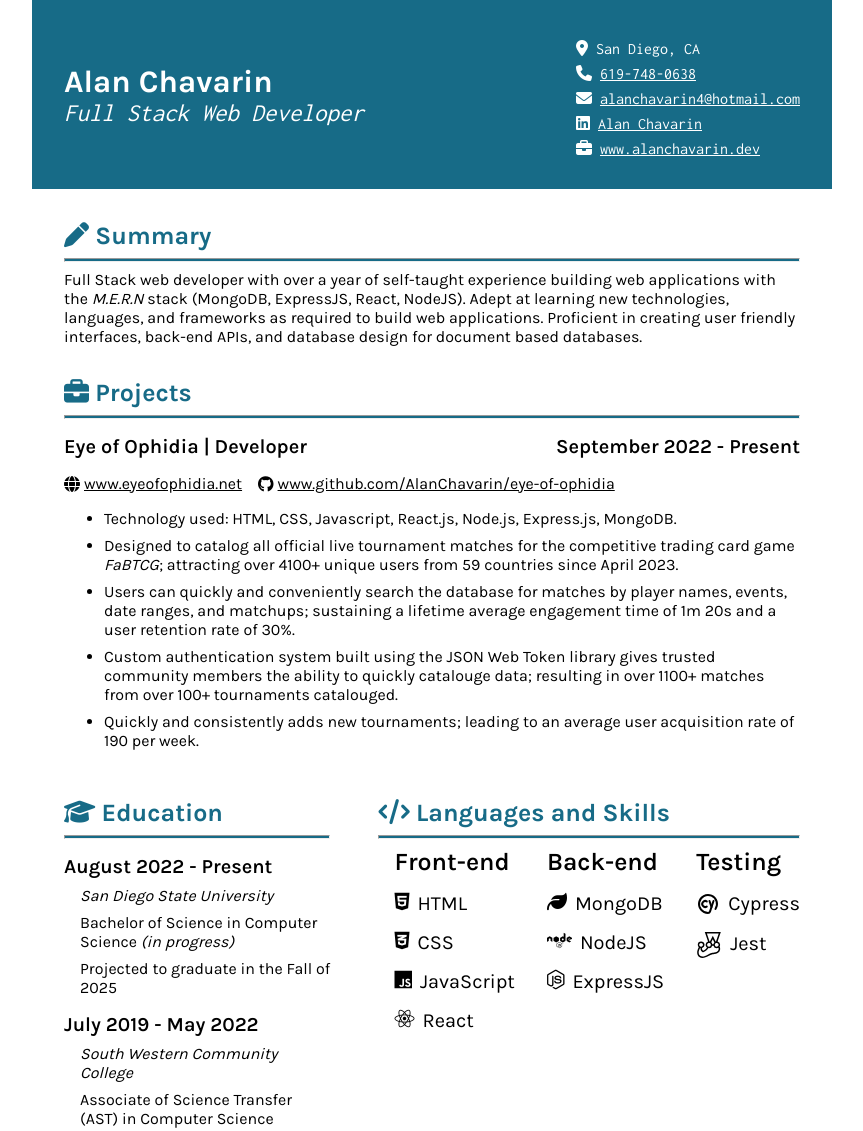
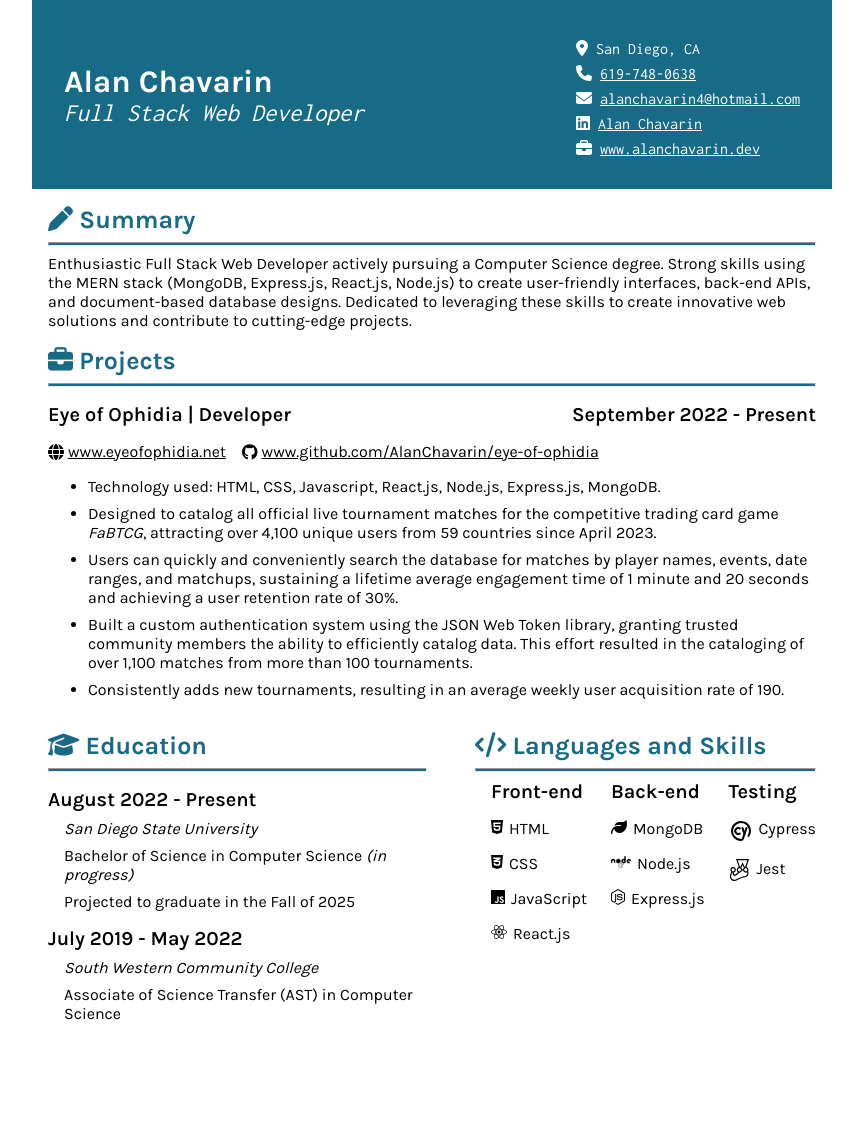
Before and after one commit to AlanChavarin/resume, a plain HTML site: page index.html in a window 1280 px wide. Shown: the whole page, without its empty margins (208-1071 px from the left). After the commit the page ends 1039 px from the top, so only its background shows below. Drawn offline with Linux system fonts and the light colour scheme.

Commit message:
man changes

```diff
--- a/body.css
+++ b/body.css
@@ -4,10 +4,10 @@
 }
 
 .body{
-    margin: 32px;
+    margin: 16px;
     display: flex;
     flex-direction: column;
-    gap: 32px;
+    gap: 16px;
 }
 
 hr{
@@ -67,7 +67,7 @@
 
 .skillsContainerParent{
     display: flex;
-    gap: 32px;
+    gap: 24px;
     margin-left: 16px;
 }
 
@@ -78,14 +78,14 @@
 }
 
 .skillsItem{
-    font-size: 1.25rem;
+    font-size: 1rem;
     font-family: 'Karla';
     display: flex;
-    gap: 8px;
+    gap: 6px;
 }
 
 .skillsHeader{
-    font-size: 1.563rem;
+    font-size: 1.25rem;
     font-weight: 600;
     font-family: Karla;
 }
--- a/index.html
+++ b/index.html
@@ -41,7 +41,7 @@
 
             <div>
                 <i class="fa-brands fa-linkedin"></i>
-                <a class="detailsText" href="https://www.linkedin.com/in/alan-chavarin-5bb910248/">Alan Chavarin</a>
+                <a class="detailsText" href="https://www.linkedin.com/in/alanchavarin/">Alan Chavarin</a>
             </div>
 
             <div>
@@ -66,7 +66,7 @@
 
             <div class="sectionDetailsText">
                 <div class="textItem">
-                    Full Stack web developer with over a year of self-taught experience building web applications with the <em>M.E.R.N</em> stack (MongoDB, ExpressJS, React, NodeJS). Adept at learning new technologies, languages, and frameworks as required to build web applications. Proficient in creating user friendly interfaces, back-end APIs, and database design for document based databases.
+                    Enthusiastic Full Stack Web Developer actively pursuing a Computer Science degree. Strong skills using the MERN stack (MongoDB, Express.js, React.js, Node.js) to create user-friendly interfaces, back-end APIs, and document-based database designs. Dedicated to leveraging these skills to create innovative web solutions and contribute to cutting-edge projects.
                 </div>
             </div>
 
@@ -107,16 +107,16 @@
                         Technology used: HTML, CSS, Javascript, React.js, Node.js, Express.js, MongoDB.
                     </li>
                     <li class="textItem">
-                        Designed to catalog all official live tournament matches for the competitive trading card game <em>FaBTCG</em>; attracting over 4100+ unique users from 59 countries since April 2023.
+                        Designed to catalog all official live tournament matches for the competitive trading card game <em>FaBTCG</em>, attracting over 4,100 unique users from 59 countries since April 2023.
                     </li class="textItem">
                     <li class="textItem">
-                        Users can quickly and conveniently search the database for matches by player names, events, date ranges, and matchups; sustaining a lifetime average engagement time of 1m 20s and a user retention rate of 30%.
+                        Users can quickly and conveniently search the database for matches by player names, events, date ranges, and matchups, sustaining a lifetime average engagement time of 1 minute and 20 seconds and achieving a user retention rate of 30%.
                     </li>
                     <li class="textItem">
-                        Custom authentication system built using the JSON Web Token library gives trusted community members the ability to quickly catalouge data; resulting in over 1100+ matches from over 100+ tournaments catalouged.
+                        Built a custom authentication system using the JSON Web Token library, granting trusted community members the ability to efficiently catalog data. This effort resulted in the cataloging of over 1,100 matches from more than 100 tournaments.
                     </li>
                     <li class="textItem">
-                        Quickly and consistently adds new tournaments; leading to an average user acquisition rate of 190 per week.
+                        Consistently adds new tournaments, resulting in an average weekly user acquisition rate of 190.
                     </li>
                 </ul>
             </div>
@@ -198,7 +198,7 @@
                             <i class="fa-brands fa-js"></i> JavaScript
                         </div>
                         <div class="skillsItem">
-                            <i class="fa-brands fa-react"></i> React
+                            <i class="fa-brands fa-react"></i> React.js
                         </div>
                     </div>
 
@@ -210,10 +210,10 @@
                             <i class="fa-solid fa-leaf"></i> MongoDB
                         </div>
                         <div class="skillsItem">
-                            <i class="fa-brands fa-node"></i> NodeJS
+                            <i class="fa-brands fa-node"></i> Node.js
                         </div>
                         <div class="skillsItem">
-                            <i class="fa-brands fa-node-js"></i> ExpressJS
+                            <i class="fa-brands fa-node-js"></i> Express.js
                         </div>
                     </div>
 
```
